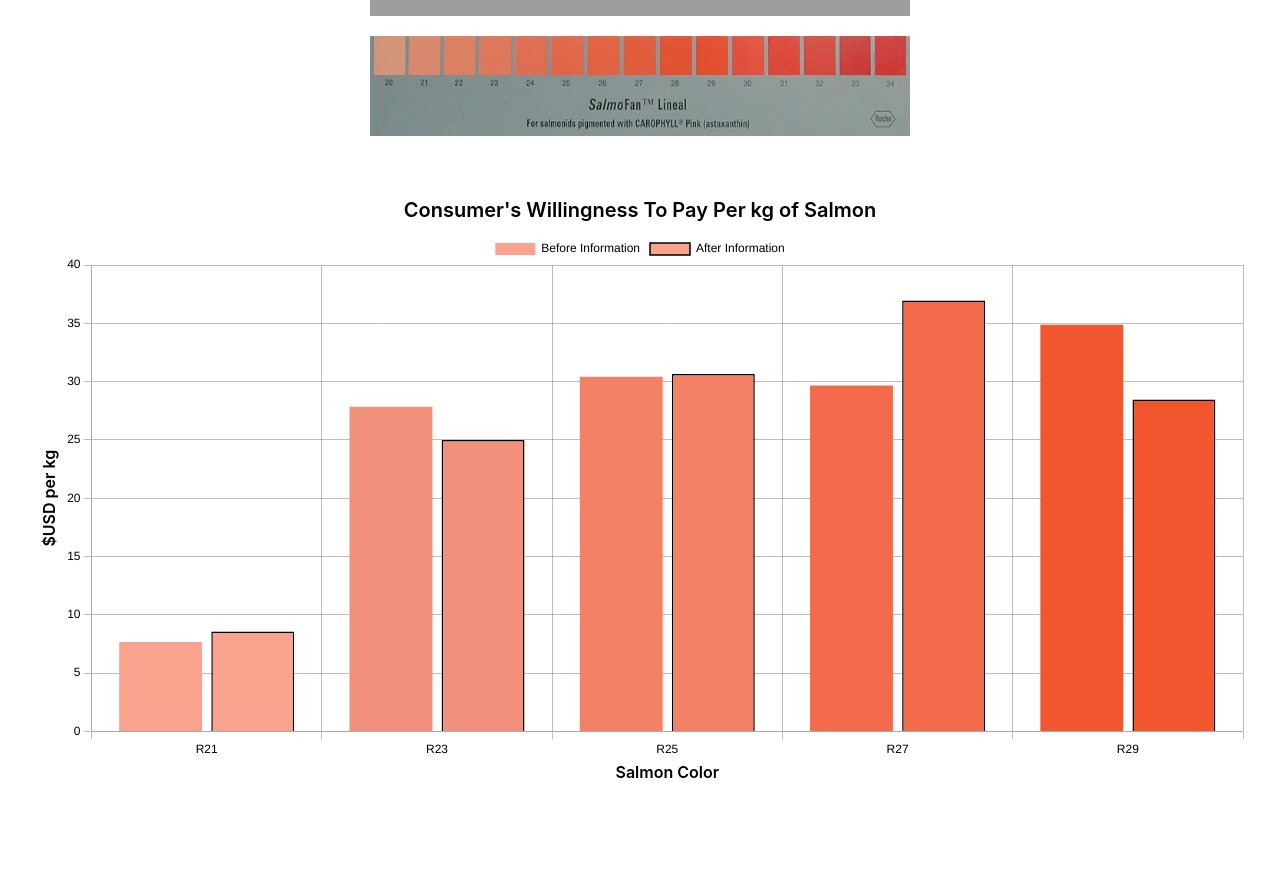
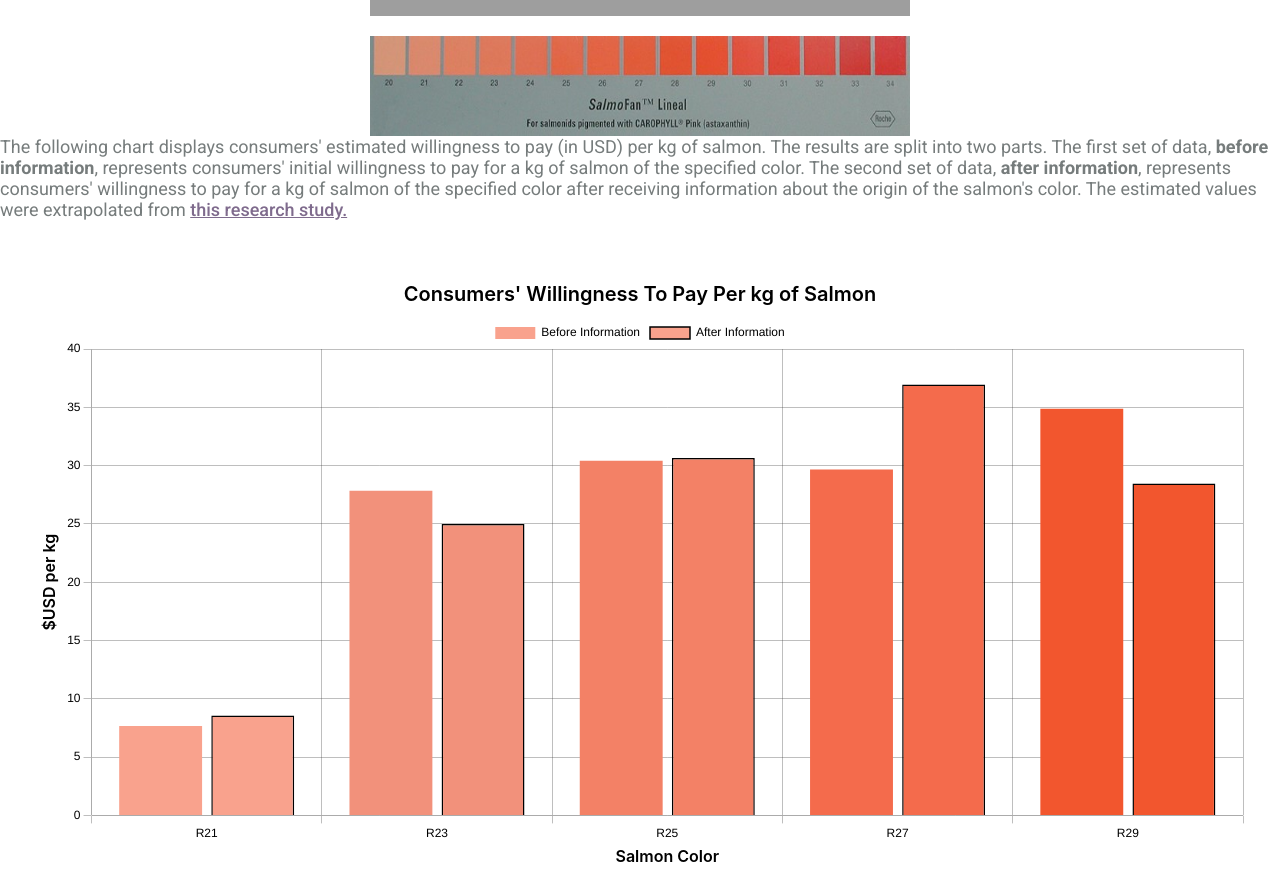
Before and after one commit to sungyotkim/gray-salmon-please, a React (Vite) app in the folder gray-salmon-please/: page / in a window 1280 px wide. Shown: the part 1700-2576 px from the top of the page. Before the commit the page ends 2492 px from the top, so only its background shows below. Built offline with nearby package versions, Linux system fonts and the light colour scheme; grey boxes are pictures that could not be loaded.

Commit message:
add description for chart

```diff
--- a/gray-salmon-please/src/components/InteractiveCharts/BarChart/BarChart.tsx
+++ b/gray-salmon-please/src/components/InteractiveCharts/BarChart/BarChart.tsx
@@ -13,7 +13,6 @@ import "./BarChart.css";
 import { DarkModeContext } from "../../../context/DarkModeContext";
 import { dataBeforeInfo, dataAfterInfo } from "../../../utils/chartData";
 import { WindowSizeContext } from "../../../context/WindowSizeContext";
-import { E } from "chart.js/dist/chunks/helpers.core";
 
 ChartJS.register(
   CategoryScale,
@@ -85,7 +84,7 @@ export const BarChart: React.FC<BarChartProps> = ({}) => {
       },
       title: {
         display: true,
-        text: "Consumer's Willingness To Pay Per kg of Salmon",
+        text: "Consumers' Willingness To Pay Per kg of Salmon",
         font: {
           size: titleFontSize,
           weight: "600",
--- /dev/null
+++ b/gray-salmon-please/src/components/InteractiveCharts/BarChartInfo/BarChartInfo.tsx
@@ -0,0 +1,28 @@
+import React from "react";
+
+interface BarChartInfoProps {}
+
+export const BarChartInfo: React.FC<BarChartInfoProps> = ({}) => {
+  return (
+    <>
+      <div>
+        The following chart displays consumers' estimated willingness to pay (in
+        USD) per kg of salmon. The results are split into two parts. The first
+        set of data,<span className="bold-text"> before information</span>,
+        represents consumers' initial willingness to pay for a kg of salmon of
+        the specified color. The second set of data,
+        <span className="bold-text"> after information</span>, represents
+        consumers' willingness to pay for a kg of salmon of the specified color
+        after receiving information about the origin of the salmon's color. The
+        estimated values were extrapolated from{" "}
+        <a
+          href="http://www.umb.no/statisk/ior/ferdig.pdf"
+          target={"_blank"}
+          className="rum-text underline-text"
+        >
+          this research study.
+        </a>
+      </div>
+    </>
+  );
+};
--- a/gray-salmon-please/src/components/InteractiveCharts/InteractiveCharts.tsx
+++ b/gray-salmon-please/src/components/InteractiveCharts/InteractiveCharts.tsx
@@ -1,6 +1,7 @@
 import React from "react";
 import "./InteractiveCharts.css";
 import { BarChart } from "./BarChart/BarChart";
+import { BarChartInfo } from "./BarChartInfo/BarChartInfo";
 
 interface InteractiveChartsProps {}
 
@@ -8,6 +9,7 @@ export const InteractiveCharts: React.FC<InteractiveChartsProps> = ({}) => {
   return (
     <>
       {/* <div id="acquisitions"></div> */}
+      <BarChartInfo />
       <div className="charts-container">
         <BarChart />
       </div>
```
Also changed, not shown: gray-salmon-please/src/components/InteractiveCharts/BarChartInfo/BarChartInfo.css (added).
